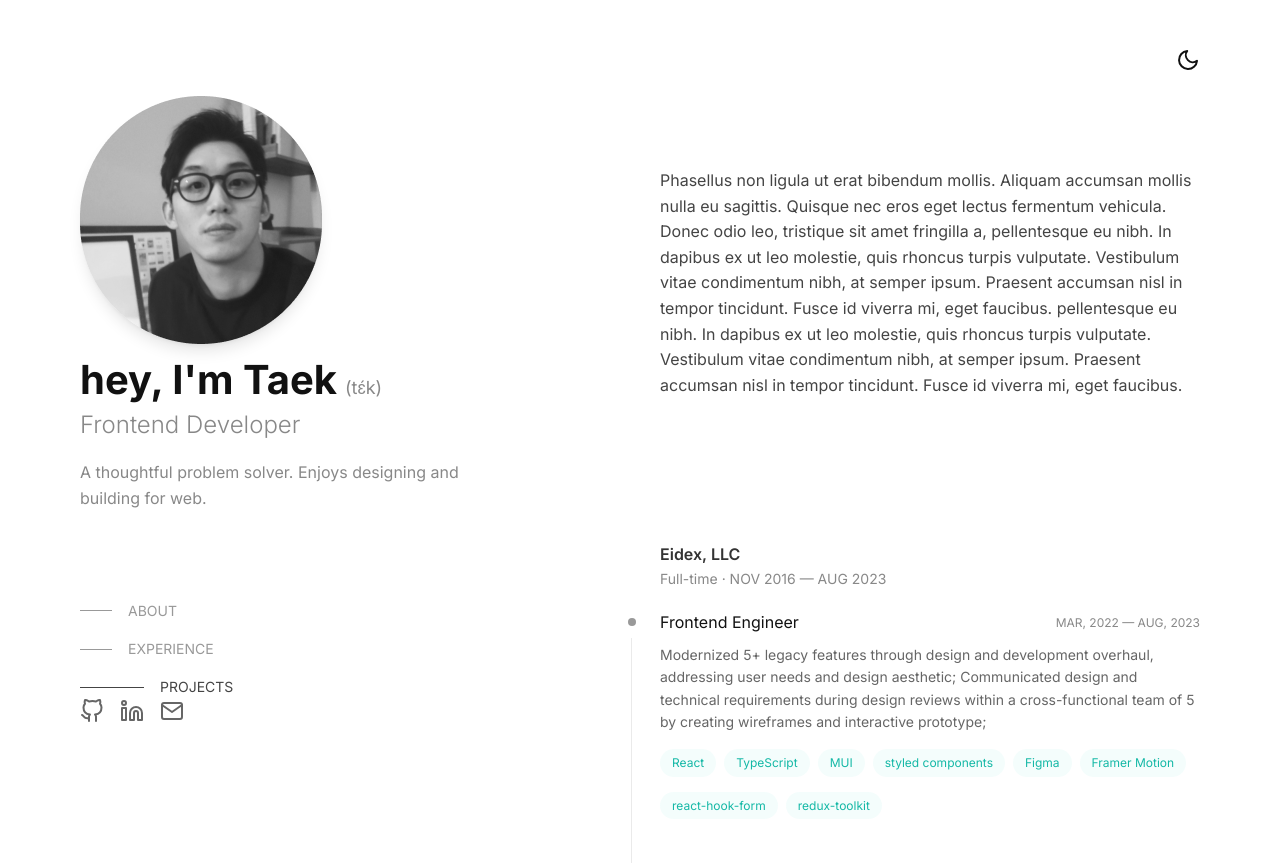
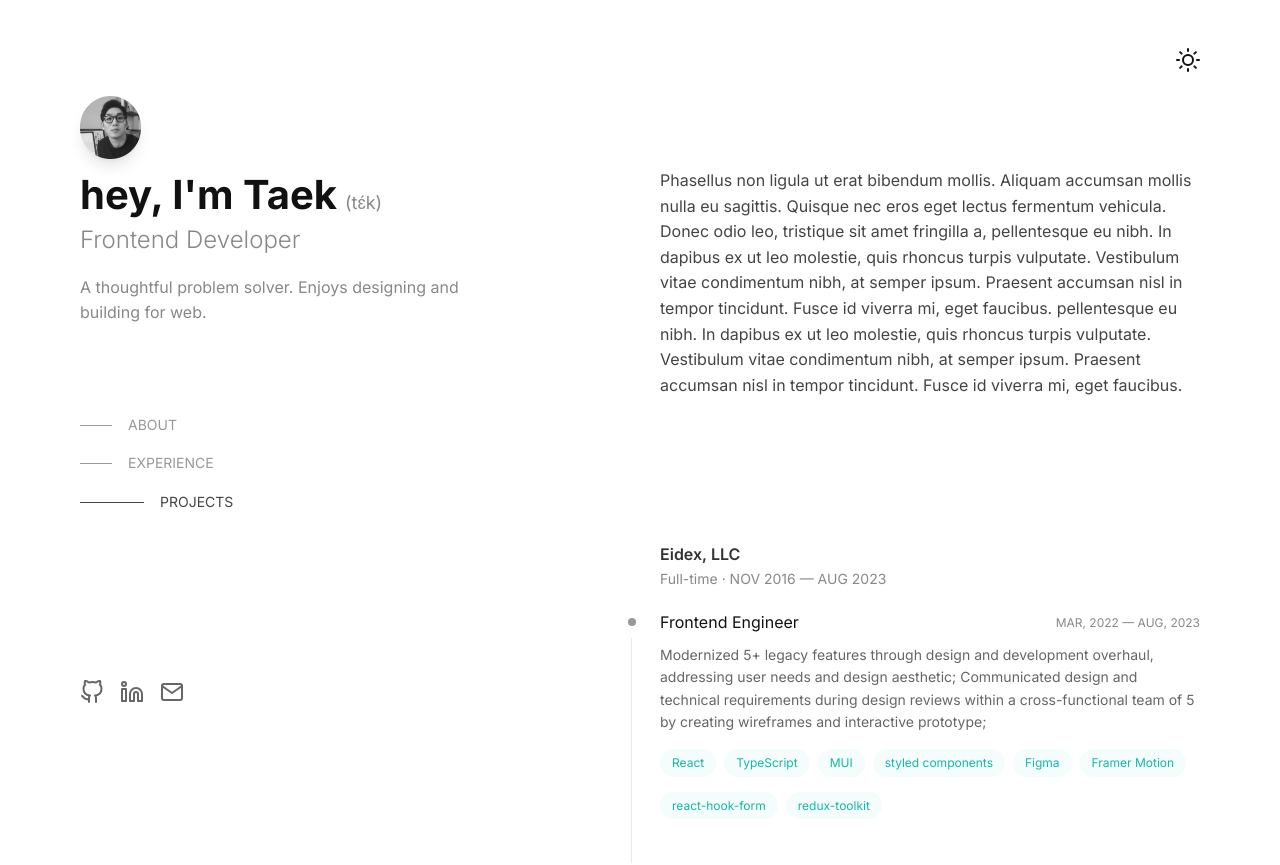
Before and after one commit to tnamdevnote/tnam.dev, a Next.js app: page / in a window 1280 px wide. Shown: the top 865 px of the page. Built offline with nearby package versions, Linux system fonts and the light colour scheme.

Commit message:
feature: darkmode with next-theme

```diff
--- a/app/components/sections/projects.tsx
+++ b/app/components/sections/projects.tsx
@@ -22,7 +22,7 @@ function Projects() {
 
   return (
     <section id="projects" className="scroll-mt-24" ref={projectsRef}>
-      <h3 className="dark:text-dark-accent-8 mb-4 text-body-bold text-accent-8 lg:hidden">
+      <h3 className="mb-4 text-body-bold text-accent-8 dark:text-dark-accent-8 lg:hidden">
         PROJECTS
       </h3>
       <ol className="group/list">
@@ -31,7 +31,7 @@ function Projects() {
             key={project.name}
             className="relative mb-8 flex flex-row transition hover:!opacity-100 group-hover/list:opacity-50"
           >
-            <div className="dark:bg-dark-accent-8/10 group grid gap-4 rounded-xl p-6 transition-all hover:bg-accent-1/10 sm:grid-cols-8 lg:py-4">
+            <div className="group grid gap-4 rounded-xl bg-accent-2/40 p-6 transition-all hover:bg-accent-2/50 dark:bg-dark-accent-8/10 sm:grid-cols-8 lg:py-4">
               {/* <div className="absolute -inset-x-6 -inset-y-2 z-10 h-[110%] w-[110%] rounded-xl transition-all group-hover:bg-accent-1 lg:block"></div> */}
               <Image
                 src={project.imgUrl}
@@ -56,7 +56,7 @@ function Projects() {
                     }
                   />
                   <Card.Content>
-                    <p className="dark:text-dark-accent-6 text-small text-accent-5">
+                    <p className="text-small text-accent-5 dark:text-dark-accent-6">
                       {project.description}
                     </p>
                     <ul
--- a/app/components/themeToggle/themeToggle.tsx
+++ b/app/components/themeToggle/themeToggle.tsx
@@ -1,21 +1,33 @@
 "use client";
 
-import React from "react";
+import React, { useEffect, useState } from "react";
 import Icon from "../icon/icon";
-import { useDarkModeContext } from "@/app/context/darkmodeContext";
+import { useTheme } from "next-themes";
 
 function ThemeToggle() {
-  const { isDarkMode, toggleDarkMode } = useDarkModeContext();
+  const [mounted, setMounted] = useState(false);
+  const { theme, setTheme } = useTheme();
+
+  // useEffect only runs on the client, so now we can safely show the UI
+  useEffect(() => {
+    setMounted(true);
+  }, []);
+
+  if (!mounted) {
+    return null;
+  }
+
+  console.log(theme);
 
   return (
     <button
-      aria-label={`Change to ${isDarkMode ? "light" : "dark"} mode`}
-      title={`Change to ${isDarkMode ? "light" : "dark"} mode`}
+      aria-label={`Change to ${theme ? "light" : "dark"} mode`}
+      title={`Change to ${theme ? "light" : "dark"} mode`}
       type="button"
-      className="dark:text-dark-accent-8 cursor-pointer text-accent-8"
-      onClick={() => toggleDarkMode}
+      className="cursor-pointer text-accent-8 dark:text-dark-accent-8"
+      onClick={() => setTheme(theme === "light" ? "Moon" : "Sun")}
     >
-      <Icon name={isDarkMode ? "Sun" : "Moon"} />
+      <Icon name={theme === "light" ? "Moon" : "Sun"} />
     </button>
   );
 }
--- /dev/null
+++ b/app/context/themeProvider.tsx
@@ -0,0 +1,9 @@
+"use client";
+
+import * as React from "react";
+import { ThemeProvider as NextThemesProvider } from "next-themes";
+import { type ThemeProviderProps } from "next-themes/dist/types";
+
+export function ThemeProvider({ children, ...props }: ThemeProviderProps) {
+  return <NextThemesProvider {...props}>{children}</NextThemesProvider>;
+}
--- a/app/layout.tsx
+++ b/app/layout.tsx
@@ -1,8 +1,8 @@
 import "./globals.css";
 import type { Metadata } from "next";
 import { Inter } from "next/font/google";
-import { DarkModeProvider } from "./context/darkmodeContext";
-// import { ThemeProvider } from "./components/theme/theme-provider";
+// import { DarkModeProvider } from "./context/darkmodeContext";
+import { ThemeProvider } from "./context/themeProvider";
 
 export const metadata: Metadata = {
   title: "tnamdevnote",
@@ -20,12 +20,12 @@ export default function RootLayout({
   children: React.ReactNode;
 }) {
   return (
-    <html lang="en" className={inter.className}>
-      <DarkModeProvider>
-        <body className="dark:bg-dark-background bg-background transition-colors">
+    <html suppressHydrationWarning lang="en" className={inter.className}>
+      <body className="bg-background transition-colors dark:bg-dark-background">
+        <ThemeProvider attribute="class" defaultTheme="system" enableSystem>
           {children}
-        </body>
-      </DarkModeProvider>
+        </ThemeProvider>
+      </body>
     </html>
   );
 }
--- a/app/page.tsx
+++ b/app/page.tsx
@@ -7,17 +7,16 @@ import Projects from "./components/sections/projects";
 import { TOCListProvider } from "./context/TOCListContext";
 import { CONTACTS } from "@/config";
 import Icon from "./components/icon/icon";
-import ToggleButton from "./components/themeToggle/themeToggle";
+import ThemeToggle from "./components/themeToggle/themeToggle";
 
 export default function Home() {
   return (
     <>
       {/* <Cursor /> */}
-      <div className="w-full">
-        <nav className="mx-auto flex max-w-screen-xl justify-end px-6 pt-12 md:px-14 lg:px-20">
-          <ToggleButton />
+      <nav className="flex max-w-screen-xl justify-end px-6 pt-12 md:mx-auto md:px-14 lg:px-20">
+        <ThemeToggle />
       </nav>
-        <section className="mx-auto grid min-h-screen max-w-screen-xl grid-cols-6 gap-8 px-6 py-16 md:grid-cols-12 md:px-14 md:py-20 lg:grid-cols-6 lg:gap-10 lg:px-20 lg:py-0">
+      <section className="mx-auto grid min-h-screen max-w-screen-xl grid-cols-6 gap-8 px-6 py-16   md:grid-cols-12 md:px-14 md:py-20 lg:grid-cols-6 lg:gap-10 lg:px-20 lg:py-0">
         <TOCListProvider>
           <header className="lg: col-span-full flex-col lg:fixed lg:top-0 lg:col-span-3 lg:flex lg:min-h-screen lg:gap-8 lg:pb-24 lg:pt-24">
             <hgroup>
@@ -29,22 +28,22 @@ export default function Home() {
                   src="/profile-1.png"
                   width="61"
                   height="63"
-                    style={{ width: "auto", height: "auto" }}
+                  style={{ width: "61", height: "63" }} // matching this with the image dimension resolves Layout Shift.
                   alt="profile photo"
                 />
               </div>
-                <h1 className="dark:text-dark-accent-8 mb-1 text-h2 text-accent-8 lg:text-h2">
+              <h1 className="mb-1 text-h2 text-accent-8 dark:text-dark-accent-8 lg:text-h2">
                 <a href="/">
                   hey, I'm Taek
-                    <span className="dark:text-dark-accent-4 ml-2 text-lg font-normal text-accent-4">
+                  <span className="ml-2 text-lg font-normal text-accent-4 dark:text-dark-accent-4">
                     {"(tɛ́k)"}
                   </span>
                 </a>
               </h1>
-                <h3 className="dark:text-dark-accent-6 text-h3 font-light text-accent-4">
+              <h3 className="text-h3 font-light text-accent-4 dark:text-dark-accent-6">
                 Frontend Developer
               </h3>
-                <p className="dark:text-dark-accent-7 mt-4 text-body text-accent-4 lg:max-w-sm">
+              <p className="mt-4 text-body text-accent-4 dark:text-dark-accent-7 lg:max-w-sm">
                 A thoughtful problem solver. Enjoys designing and building for
                 web.
               </p>
@@ -55,7 +54,7 @@ export default function Home() {
                     href={contact.url}
                     aria-label={contact.name}
                     target="_blank"
-                      className="dark:text-dark-accent-7 group rounded-lg text-accent-4 transition-all"
+                    className="group rounded-lg text-accent-4 transition-all dark:text-dark-accent-7"
                   >
                     <Icon
                       name={contact.name}
@@ -74,7 +73,7 @@ export default function Home() {
                     href={contact.url}
                     aria-label={contact.name}
                     target="_blank"
-                      className="dark:text-dark-accent-7 group rounded-lg text-accent-5 transition-all"
+                    className="group rounded-lg text-accent-5 transition-all dark:text-dark-accent-7"
                   >
                     <Icon
                       name={contact.name}
@@ -92,7 +91,6 @@ export default function Home() {
           </section>
         </TOCListProvider>
       </section>
-      </div>
     </>
   );
 }
```
Lines whose indentation alone changed are shown as unchanged.
